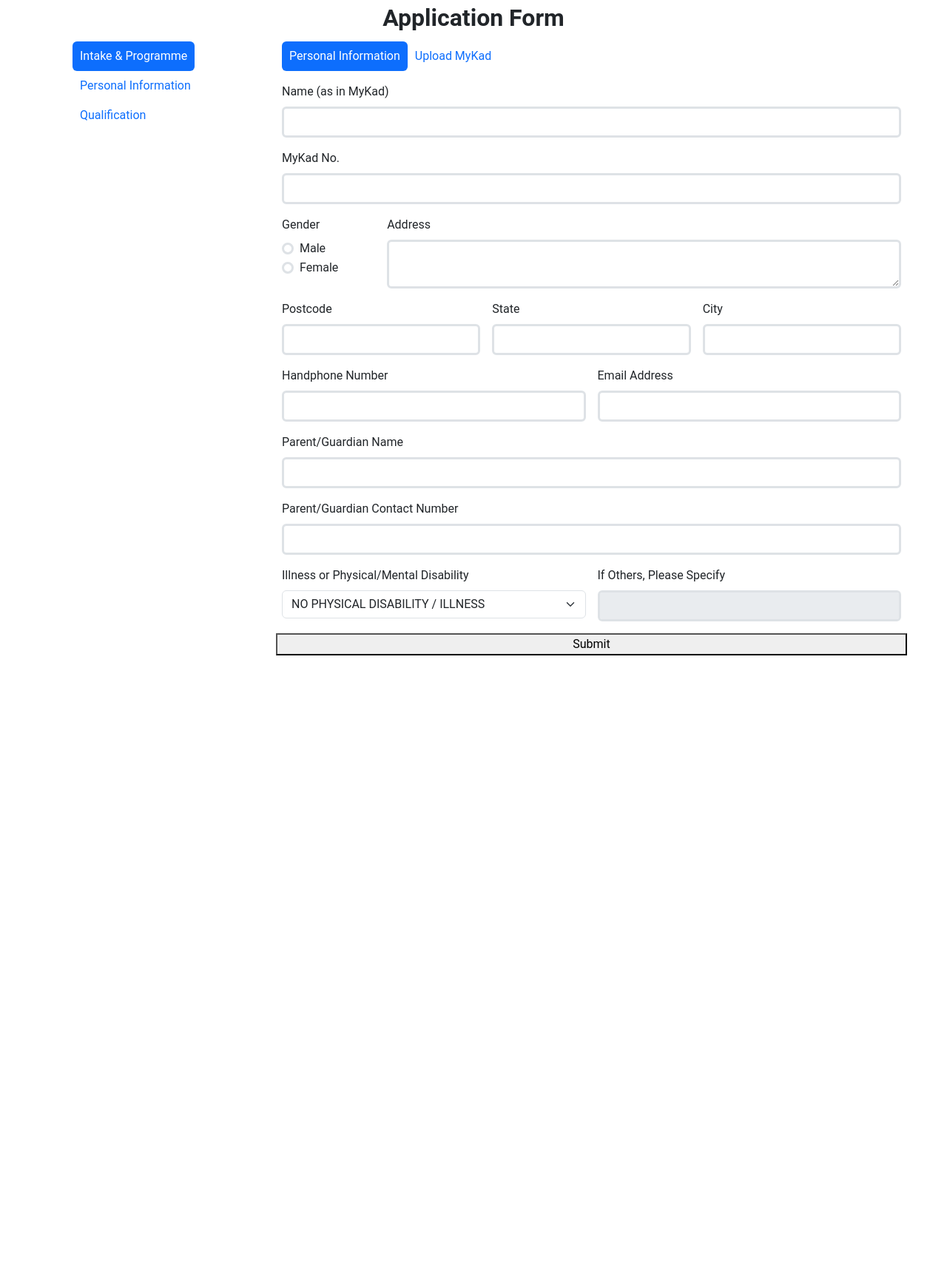
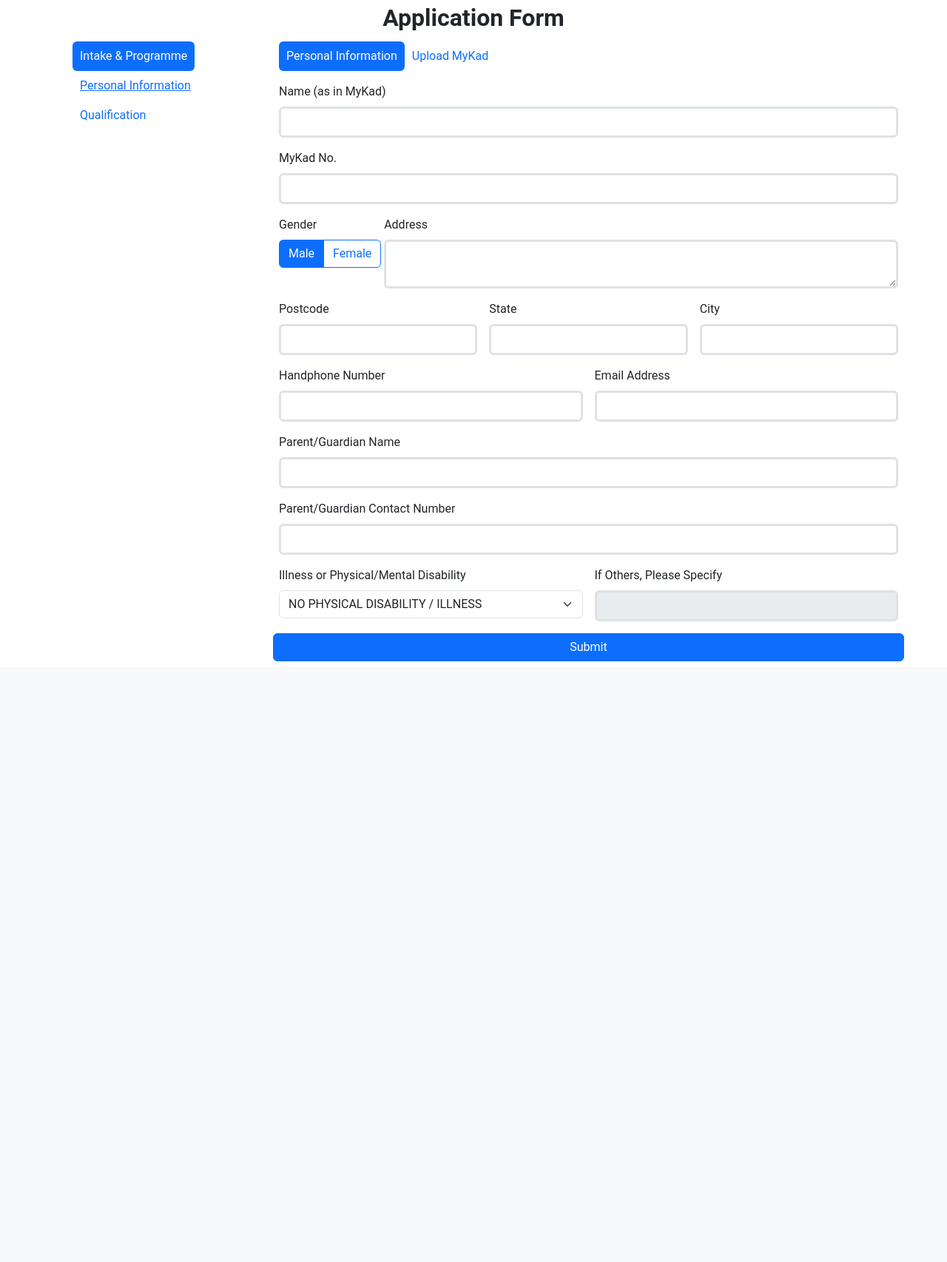
Before and after one commit to WalterDrinkWater/BACS3003, a Flask app: page /application?id=None in a window 1280 px wide. Shown: the part 62-1768 px from the top of the page at 74% size. After the commit the page ends 964 px from the top, so only its background shows below. Run offline with Flask 2, Linux system fonts and the light colour scheme; data that the repository does not hold is empty; some libraries are stand-ins or nearby versions.

Commit message:
Solved tab bug

```diff
--- a/app.py
+++ b/app.py
@@ -1,9 +1,11 @@
 from flask import Flask, render_template, request, redirect, url_for, send_file, session,  jsonify, json
 from pymysql import connections, cursors
+import pymysql
 import os
 from config import *
 from io import BytesIO
 from datetime import datetime
+import numpy as np
 import cv2
 import pytesseract
 from collections import defaultdict
@@ -26,13 +28,36 @@ output = {}
 def home():
     return render_template('Index.html')
 
+@app.route("/studhome")
+def studhome():
+    try:
+        cursor = db_conn.cursor(pymysql.cursors.DictCursor)
+        cursor.execute("SELECT * FROM Applications WHERE accountID=%s", ("1"))
+        application = cursor.fetchall()
+
+    except Exception as e:
+        return str(e)
+
+    finally:
+        cursor.close()
+
+    return render_template('StudHome.html', application=application)
+
 @app.route("/application")
 def application():
-    return render_template('Application.html')
+    id = request.args.get("id")
+    if(id != None):
+        cursor = db_conn.cursor(pymysql.cursors.DictCursor)
+        cursor.execute("SELECT * FROM Applications WHERE applicationID=%s", (id))
+        application = cursor.fetchall()
 
+    return render_template('Application.html', application=application)
 
 @app.route("/application/apply", methods=['POST'])
 def apply():
+
+    cursor = db_conn.cursor()
+
     studName = request.form["name"]
     studIc = request.form["ic"]
     studGender = request.form["gender"]
@@ -56,9 +81,9 @@ def apply():
 
     try:
         cursor.execute("INSERT INTO Applications VALUES (%s, %s, %s, %s, %s, %s, %s, %s, %s, %s, %s, %s, %s, %s, %s, %s)",
-                       ("APP1", studName, studIc,
+                       ("APP2", studName, studIc,
                         studGender, fulladdress, studEmail, datetimeApplied, "Pending", studPhone, guardianName, guardianNo,
-                        studHealth, "ab", "v", "ProgC00001", "15"))
+                        studHealth, "ab", "v", "ProgC00001", "1"))
         db_conn.commit()
 
     except Exception as e:
@@ -127,67 +152,78 @@ def scan_img():
     # Mention the installed location of Tesseract-OCR in your system
     pytesseract.pytesseract.tesseract_cmd = 'C:\Program Files\Tesseract-OCR\\tesseract.exe'
 
-    # Read image from which text needs to be extracted
-    img = cv2.imread("static/media/test2.jpg")
+    # Load image, convert to HSV, color threshold to get mask
+    image = cv2.imread('1.png')
+    hsv = cv2.cvtColor(image, cv2.COLOR_BGR2HSV)
+    lower = np.array([0, 0, 0])
+    upper = np.array([100, 175, 110])
+    mask = cv2.inRange(hsv, lower, upper)
 
-    # Preprocessing the image starts
+    # Morph close to connect individual text into a single contour
+    kernel = cv2.getStructuringElement(cv2.MORPH_RECT, (5,5))
+    close = cv2.morphologyEx(mask, cv2.MORPH_CLOSE, kernel, iterations=3)
 
-    # Convert the image to gray scale
-    gray = cv2.cvtColor(img, cv2.COLOR_BGR2GRAY)
+    # Find rotated bounding box then perspective transform
+    cnts = cv2.findContours(close, cv2.RETR_EXTERNAL, cv2.CHAIN_APPROX_SIMPLE)
+    cnts = cnts[0] if len(cnts) == 2 else cnts[1]
+    rect = cv2.minAreaRect(cnts[0])
+    box = cv2.boxPoints(rect)
+    box = np.int0(box)
+    cv2.drawContours(image,[box],0,(36,255,12),2)
+    warped = four_point_transform(255 - mask, box.reshape(4, 2))
 
-    # Performing OTSU threshold
-    ret, thresh1 = cv2.threshold(gray, 0, 255, cv2.THRESH_OTSU | cv2.THRESH_BINARY_INV)
+    # OCR
+    data = pytesseract.image_to_string(warped, lang='eng', config='--psm 6')
+    print(data)
 
-    # Specify structure shape and kernel size.
-    # Kernel size increases or decreases the area
-    # of the rectangle to be detected.
-    # A smaller value like (10, 10) will detect
-    # each word instead of a sentence.
-    rect_kernel = cv2.getStructuringElement(cv2.MORPH_RECT, (18, 18))
+    cv2.imshow('mask', mask)
+    cv2.imshow('close', close)
+    cv2.imshow('warped', warped)
+    cv2.imshow('image', image)
+    cv2.waitKey()
 
-    # Applying dilation on the threshold image
-    dilation = cv2.dilate(thresh1, rect_kernel, iterations = 1)
+    return data
 
-    # Finding contours
-    contours, hierarchy = cv2.findContours(dilation, cv2.RETR_EXTERNAL,
-                                                    cv2.CHAIN_APPROX_NONE)
+# @app.route("/test")
+# def scan_img():
+#     # Mention the installed location of Tesseract-OCR in your system
+#     pytesseract.pytesseract.tesseract_cmd = 'C:\Program Files\Tesseract-OCR\\tesseract.exe'
 
-    # Creating a copy of image
-    im2 = img.copy()
+#     # Read image from which text needs to be extracted
+#     img = cv2.imread("static/media/test2.jpg")
 
-    # A text file is created and flushed
-    file = open("recognized.txt", "w+")
-    file.write("")
-    file.close()
+#     # Convert the image to gray scale
+#     gray = cv2.cvtColor(img, cv2.COLOR_BGR2GRAY)
+#     thresh = cv2.threshold(gray, 0, 255, cv2.THRESH_BINARY_INV + cv2.THRESH_OTSU)[1]
 
-    # Looping through the identified contours
-    # Then rectangular part is cropped and passed on
-    # to pytesseract for extracting text from it
-    # Extracted text is then written into the text file
-    for cnt in contours:
-        x, y, w, h = cv2.boundingRect(cnt)
+#     # Morph open to remove noise
+#     kernel = cv2.getStructuringElement(cv2.MORPH_RECT, (2,2))
+#     opening = cv2.morphologyEx(thresh, cv2.MORPH_OPEN, kernel, iterations=1)
 
-        # Drawing a rectangle on copied image
-        rect = cv2.rectangle(im2, (x, y), (x + w, y + h), (0, 255, 0), 2)
+#     # Find contours and remove small noise
+#     cnts = cv2.findContours(opening, cv2.RETR_EXTERNAL, cv2.CHAIN_APPROX_SIMPLE)
+#     cnts = cnts[0] if len(cnts) == 2 else cnts[1]
+#     for c in cnts:
+#         area = cv2.contourArea(c)
+#         if area < 50:
+#             cv2.drawContours(opening, [c], -1, 0, -1)
 
-        # Cropping the text block for giving input to OCR
-        cropped = im2[y:y + h, x:x + w]
+#     # Invert and apply slight Gaussian blur
+#     result = 255 - opening
+#     result = cv2.GaussianBlur(result, (3,3), 0)
 
-        # Open the file in append mode
-        file = open("recognized.txt", "a")
+#     # Perform OCR
+#     data = pytesseract.image_to_string(result, lang='eng', config='--psm 6')
 
-        # Apply OCR on the cropped image
-        text = pytesseract.image_to_string(cropped)
+#     cv2.namedWindow('a', cv2.WINDOW_NORMAL)
+#     cv2.namedWindow('o', cv2.WINDOW_NORMAL)
+#     cv2.namedWindow('r', cv2.WINDOW_NORMAL)
+#     cv2.imshow('a', thresh)
+#     cv2.imshow('o', opening)
+#     cv2.imshow('r', result)
+#     cv2.waitKey()
 
-        # Appending the text into file
-        file.write(text)
-        file.write("\n")
-
-        # Close the file
-        file.close
-        # cv2.imshow("Lena Soderberg”, img)
-        cv2.waitKey(0)
-    return "abc"
+#     return data
 
 
 
--- a/templates/Application.html
+++ b/templates/Application.html
@@ -1,32 +1,11 @@
-{%extends "studLayout.html"%} {% block title %}Home{% endblock %} {% block
+{%extends "studLayout.html"%} {% block title %}Application Form{% endblock %} {% block
 content %}
 <div class="fs-2 fw-bold text-center mb-2">Application Form</div>
-<div class="container d-flex flex-row mb-2">
-  <ul class="nav nav-pills col-3 flex-column ms-3" id="myTab" role="tablist">
-    <li class="nav-item" role="presentation">
-      <button class="nav-link active px-3" id="intake-tab" data-bs-toggle="tab" data-bs-target="#intake" type="button"
-        role="tab" aria-controls="intake" aria-selected="true">
-        Intake & Programme
-      </button>
-    </li>
-    <li class="nav-item" role="presentation">
-      <button class="nav-link px-3" id="personal-info-tab" data-bs-toggle="tab" data-bs-target="#personal-info"
-        type="button" role="tab" aria-controls="personal-info" aria-selected="false">
-        Personal Information
-      </button>
-    </li>
-    <li class="nav-item" role="presentation">
-      <button class="nav-link px-3" id="qualification-tab" data-bs-toggle="tab" data-bs-target="#qualification"
-        type="button" role="tab" aria-controls="qualification" aria-selected="false">
-        Qualification
-      </button>
-    </li>
-  </ul>
-
+<div class="container mb-2 d-flex flex-row">
+  {% include 'includes/appnav.html' %}
   <!-- tab contents -->
-  <div class="tab-content col-9 ms-1" id="myTabContent">
-    <div class="tab-pane fade show active" id="intake" role="tabpanel" aria-labelledby="intake-tab">
   <!-- nested tab -->
+  <div class="col-9">
     <ul class="nav nav-pills mb-3" id="myTab" role="tablist">
       <li class="nav-item" role="presentation">
         <button class="nav-link active px-3" id="pi-tab" data-bs-toggle="tab" data-bs-target="#pi" type="button"
@@ -35,13 +14,14 @@ content %}
         </button>
       </li>
       <li class="nav-item" role="presentation">
-          <button class="nav-link px-3" id="ic-tab" data-bs-toggle="tab" data-bs-target="#ic" type="button" role="tab"
-            aria-controls="ic" aria-selected="false">
+        <button class="nav-link px-3" id="upload-tab" data-bs-toggle="tab" data-bs-target="#upload" type="button" role="tab"
+          aria-controls="upload" aria-selected="false">
           Upload MyKad
         </button>
       </li>
     </ul>
 
+    <div class="tab-content" id="myTabContent">
       <!-- nested tab content -->
       <div class="tab-pane fade show active" id="pi" role="tabpanel" aria-labelledby="pi-tab">
         <form class="row g-3" action="/application/apply" method="POST" enctype="multipart/form-data">
@@ -53,21 +33,17 @@ content %}
             <label for="ic" class="form-label">MyKad No.</label>
             <input type="text" class="form-control border-3" id="ic" name="ic" required />
           </div>
-          <div class="col-2 flex">
-            <label for="gender" class="form-label">Gender</label>
-            <div class="form-check">
-              <input type="radio" class="form-check-input border-3" name="gender" value="Male" />
-              <label class="form-check-label" for="flexRadioDefault1">
-                Male
-              </label>
-            </div>
-            <div class="form-check">
-              <input type="radio" class="form-check-input border-3" name="gender" value="Female" />
-              <label class="form-check-label" for="flexRadioDefault2">
-                Female
-              </label>
+
+          <div class="col-2">
+            <label for="gender" class="form-label col-2">Gender</label>
+            <div class="btn-group col-12" role="group">
+              <input type="radio" class="btn-check" name="gender" id="gender1" autocomplete="off" checked>
+              <label class="btn btn-outline-primary" for="gender1">Male</label>
+              <input type="radio" class="btn-check" name="gender" id="gender2" autocomplete="off">
+              <label class="btn btn-outline-primary" for="gender2">Female</label>
             </div>
           </div>
+
           <div class="col-10">
             <label for="address" class="form-label">Address</label>
             <textarea class="form-control border-3" id="address" name="address" row="3"></textarea>
@@ -126,12 +102,12 @@ content %}
             <label for="others" class="form-label">If Others, Please Specify</label>
             <input class="form-control border-3" type="text" id="others" name="others" disabled />
           </div>
-          <button type="submit">Submit</button>
+          <button type="submit" class="btn btn-primary">Submit</button>
         </form>
       </div>
 
       <!-- ic tab -->
-      <div class="tab-pane fade" id="ic" role="tabpanel" aria-labelledby="ic-tab">
+      <div class="tab-pane fade" id="upload" role="tabpanel" aria-labelledby="upload-tab">
         <div class="col-6 mb-3">
           <label for="frontIc" class="form-label">MyKad (Front)</label>
           <input class="form-control border-3" type="file" id="frontIc" name="frontIc" accept=".jpg, .png, .jpeg"
--- /dev/null
+++ b/templates/includes/appnav.html
@@ -0,0 +1,24 @@
+<ul class="nav nav-pills col-3 flex-column ms-3" id="myTab" role="tablist">
+    <li class="nav-item" role="presentation">
+        <a href="#">
+            <button class="btn nav-link active px-3" id="intake-tab" type="button" aria-controls="intake"
+                aria-selected="true">
+                Intake & Programme
+            </button>
+        </a>
+    </li>
+    <li class="nav-item" role="presentation">
+        <a href="#">
+            <button class="nav-link px-3" id="personal-info-tab" type="button" aria-controls="personal-info"
+                aria-selected="false">
+                Personal Information
+            </button>
+        </a>
+    </li>
+    <li class="nav-item" role="presentation">
+        <a><button class="nav-link px-3" id="qualification-tab" type="button" aria-controls="qualification"
+                aria-selected="false">
+                Qualification
+            </button></a>
+    </li>
+</ul>
```
Also changed, not shown: templates/StudHome.html (added, +33 -0 lines). Lines whose indentation alone changed are shown as unchanged.
